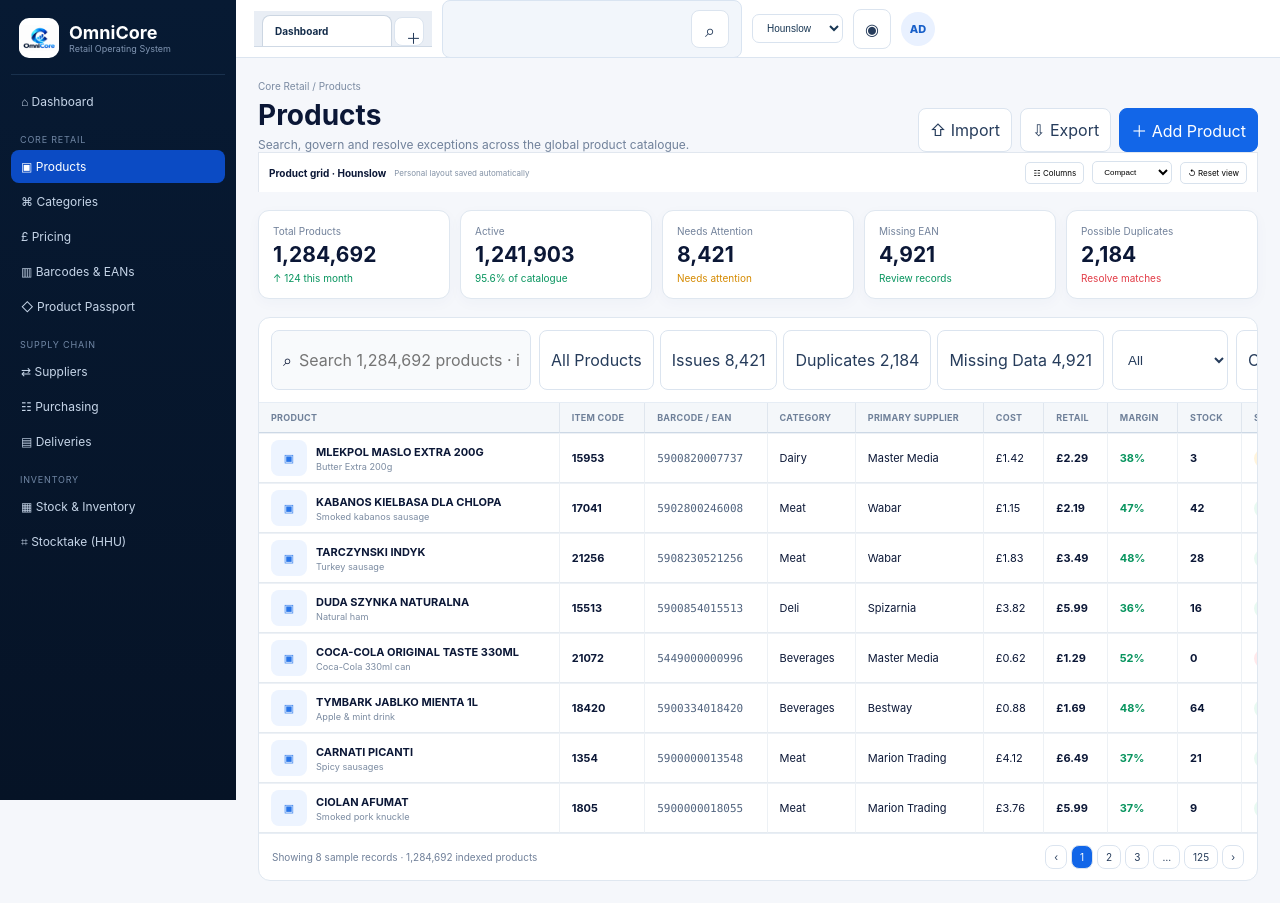
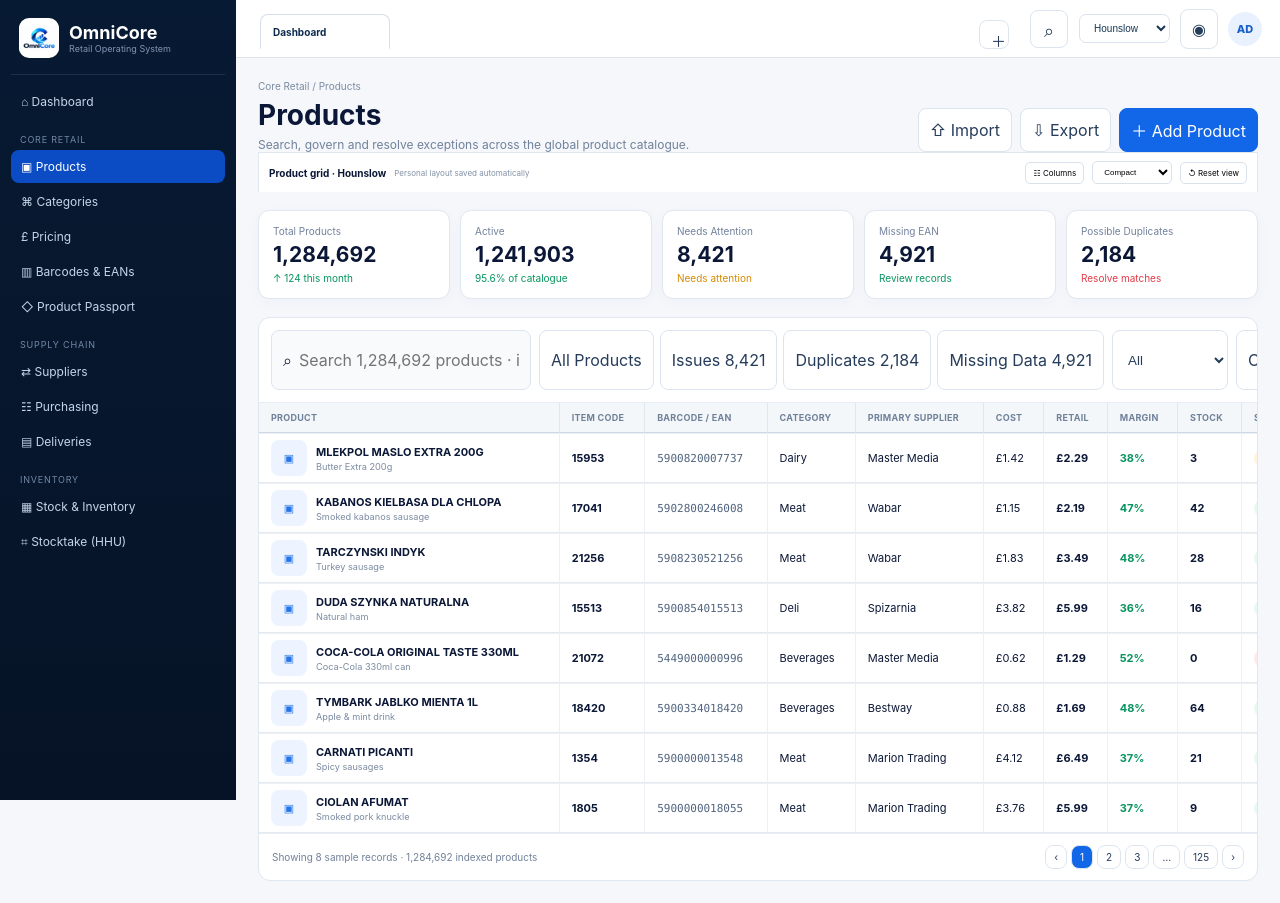
Before and after one commit to franklinajithan/omnicore-retail-platform, a Next.js app in the folder apps/web/: page /products in a window 1280 px wide. Built offline with nearby package versions, Linux system fonts and the light colour scheme.

Commit message:
Integrate workspace tabs into headers and pin product controls

```diff
--- a/apps/web/app/globals.css
+++ b/apps/web/app/globals.css
@@ -154,3 +154,12 @@
 
 .detailWindowActions{position:absolute;right:10px;top:10px;z-index:12;display:flex;gap:6px}.detailWindowActions button{position:static!important;width:30px;height:30px;border:0;border-radius:7px;background:#f0f4f8;color:#1266e8;font-size:16px;cursor:pointer}.detailWindowActions .closeDetail{color:#27405d}.detailPanel.detailExpanded{width:calc(100vw - 248px)!important;max-width:none!important;left:248px!important;right:0!important;top:34px!important;height:calc(100vh - 34px)!important}.expandedBackdrop{background:rgba(6,20,38,.18)!important}.detailExpanded .tabWorkspace,.detailExpanded .detailSection{max-width:1500px}.detailExpanded .detailHero{padding-right:82px}
 @media(max-width:760px){.detailPanel.detailExpanded{left:0!important;top:34px!important;width:100vw!important;height:calc(100vh - 34px)!important}.detailWindowActions{right:8px;top:8px}}
+
+/* Workspace tabs live inside the application header */
+.top>.workspaceTabs,.pTop>.workspaceTabs{position:static!important;top:auto!important;z-index:auto;height:42px;align-self:flex-end;flex:1;min-width:220px;background:transparent;border-bottom:0;padding:7px 0 0;margin:0 6px;overflow-x:auto}
+.top>.workspaceTabs .workspaceTab,.pTop>.workspaceTabs .workspaceTab{height:35px;background:#eef3f8;border:1px solid #d5dfeb;border-bottom-color:#c7d4e2}
+.top>.workspaceTabs .workspaceTab.active,.pTop>.workspaceTabs .workspaceTab.active{background:#fff;border-bottom-color:#fff;color:#0c2a4d}
+.top>.search{flex:0 0 auto;min-width:44px;width:auto}.top>.search:not(.searchOpen){background:transparent;border-color:transparent}
+.pTop>.pGlobal{flex:0 0 auto;min-width:44px;width:44px;background:transparent;border-color:transparent;padding:0}.pTop>.pGlobal.globalOpen{width:280px;min-width:280px;background:#f2f6fb;border-color:#d9e4f1}
+.detailPanel{padding-top:58px!important}.detailWindowActions{position:sticky!important;top:0!important;float:right;margin-top:-48px;margin-right:0;background:#fff;padding:5px;border-radius:9px;z-index:200!important;box-shadow:0 2px 10px #17395d18}.detailWindowActions button{display:grid!important;place-items:center!important;width:36px!important;height:36px!important;font-size:18px!important;border:1px solid #d7e2ed!important;background:#fff!important}.detailWindowActions .expandDetail{color:#1266e8!important}.detailWindowActions .closeDetail{color:#203a57!important}
+@media(max-width:760px){.top>.workspaceTabs,.pTop>.workspaceTabs{order:3;flex-basis:100%;height:36px;margin:0;padding-top:3px}.top,.pTop{height:auto!important;flex-wrap:wrap}.top>.workspaceTabs .workspaceTab,.pTop>.workspaceTabs .workspaceTab{height:31px}.detailWindowActions{margin-top:-50px}}
```
